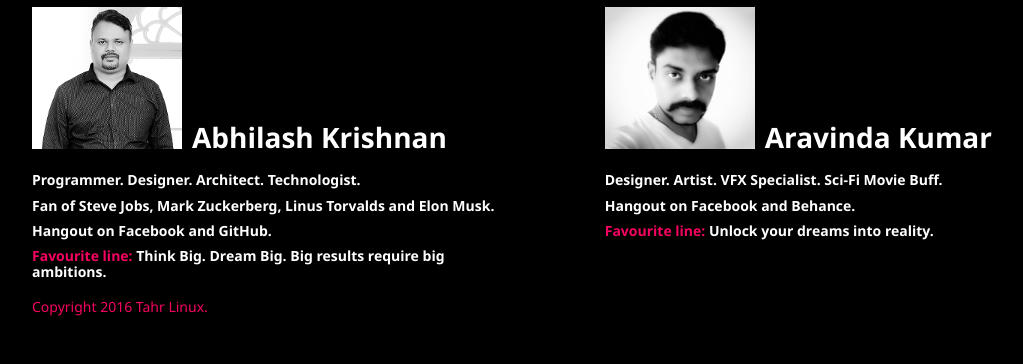
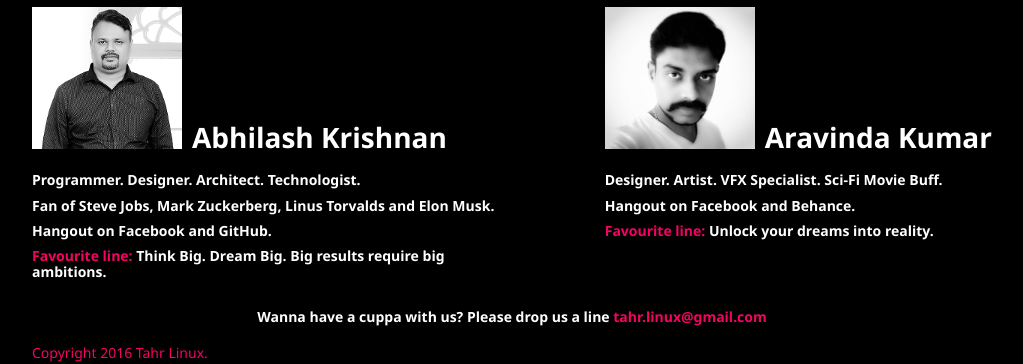
Before and after one commit to tahrlinux/tahrlinux.github.io, a plain HTML site: page index.html in a window 1280 px wide. Shown: the part 436-800 px from the top of the page, without its empty margins (128-1151 px from the left). Drawn offline with Linux system fonts and the light colour scheme.

Commit message:
TahrLinux Website

```diff
--- a/css/main.css
+++ b/css/main.css
@@ -5,16 +5,16 @@
   }
 
 a {
-	color: #69b40f !important;
+	color: #f60361 !important;
   font-weight: bold;
 }
 
 a:hover {
   color: #fff !important;
-  background-color: #69b40f !important;
+  background-color: #f60361 !important;
 }
 
 a:active {
  color: #fff !important;
-  background-color: #69b40f !important;
+  background-color: #f60361 !important;
 }
--- a/index.html
+++ b/index.html
@@ -86,6 +86,12 @@
 						</div>
 					</div>
 				</div>
+				<div class="row">
+					<div class="cell colspan12 bg-black" style="padding-bottom:10px; text-align:center; margin-top: 20px;">
+						<span style="color:#fff; font-size: 100%; font-weight:bold; margin-left: 0px;">Wanna have a cuppa with us? Please drop us a line </span>
+						<a href="mailto:tahr.linux@gmail.com">tahr.linux@gmail.com</a>
+					</div>
+				</div>
 			</div>
 	   	</div>
    	</div>
```
